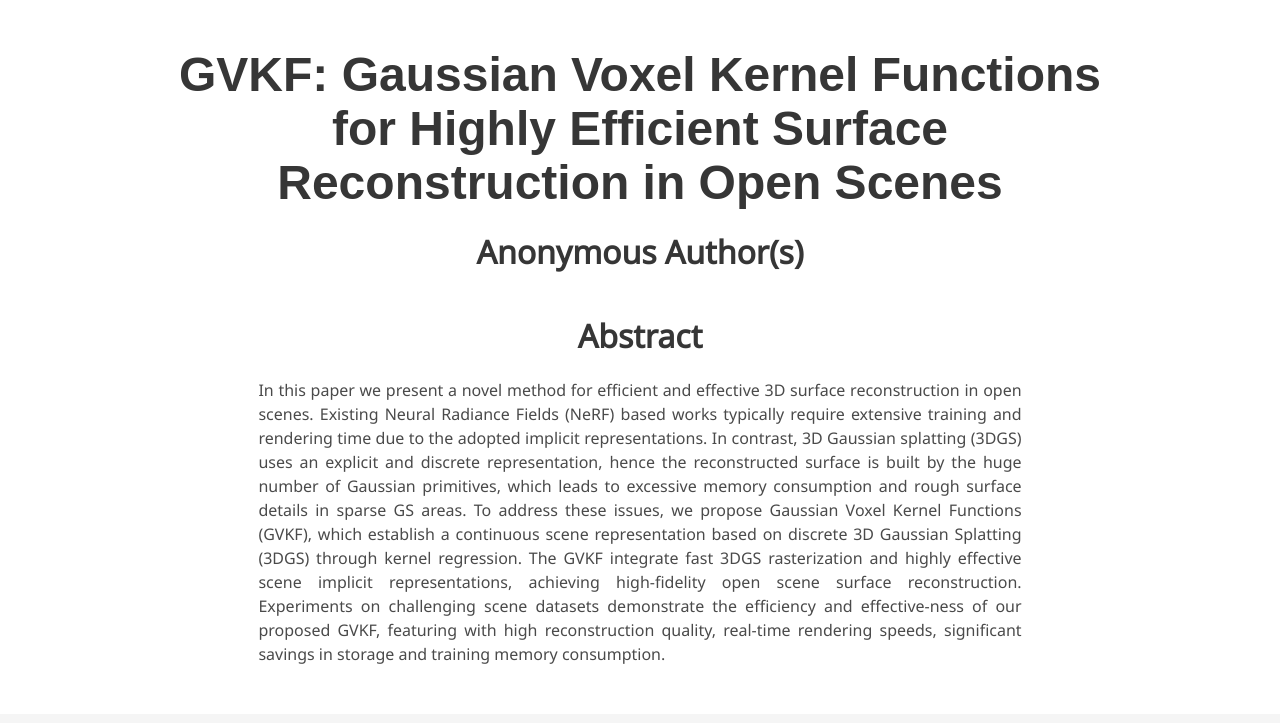
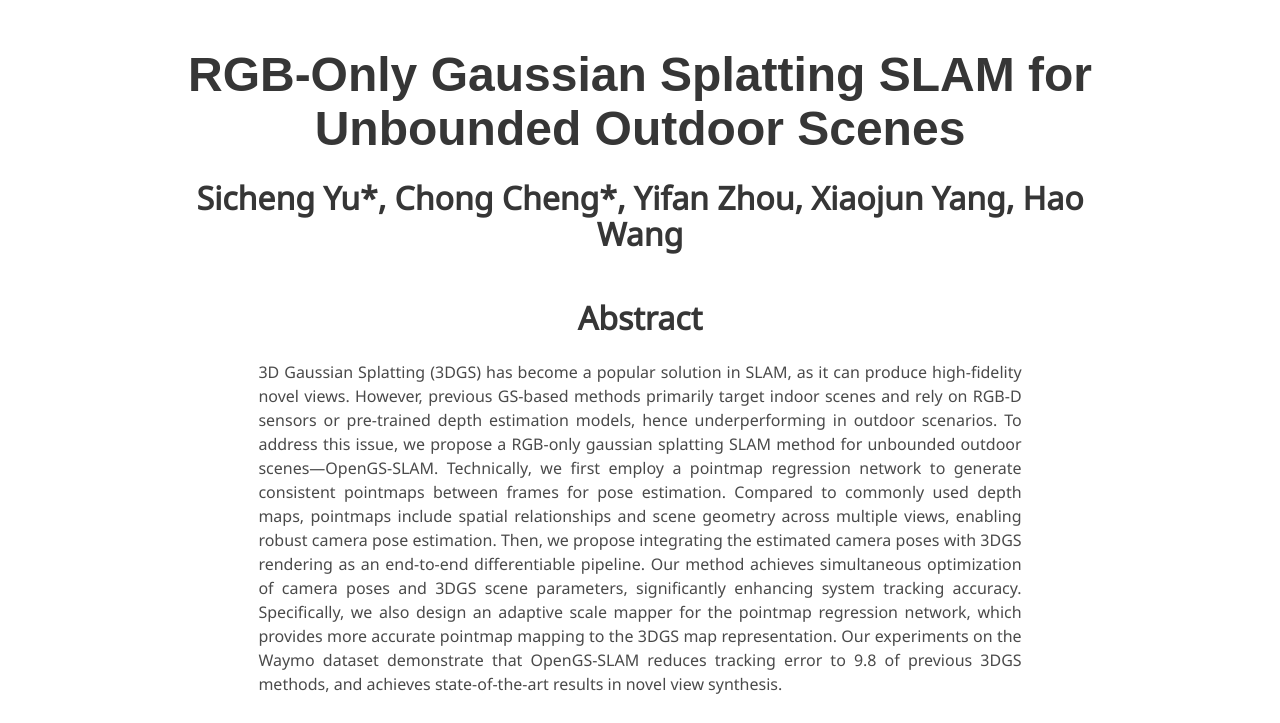
Before and after one commit to ChengChong001/OpenGS-SLAM, a plain HTML site: page index.html in a window 1280 px wide. Shown: the top 723 px of the page. Drawn offline with nearby package versions, Linux system fonts and the light colour scheme; a web font is replaced by a local one.

Commit message:
Update index.html

```diff
--- a/index.html
+++ b/index.html
@@ -3,17 +3,17 @@
 <head>
   <meta charset="utf-8">
   <meta name="description"
-        content="GVKF">
-  <meta name="keywords" content="3dgs">
+        content="OpenGS-SLAM">
+  <meta name="keywords" content="3DGS, SLAM">
   <meta name="viewport" content="width=device-width, initial-scale=1">
 
   <meta name="twitter:card" content="summary">
   <!-- <meta name="twitter:image:src" content="http://marigoldmonodepth.github.io/images/marigold_logo_square.jpg"> -->
   <!-- <meta name="twitter:title" content="Marigold Depth"> -->
   <!-- <meta name="twitter:description" content="Repurposing Diffusion-Based Image Generators for Monocular Depth Estimation"> -->
-  <!-- <meta name="twitter:creator" content="@AntonObukhov1"> -->
+  <!-- <meta name="twitter:creator" content="@AntonObukhov1">
 
-  <title>GVKF</title>
+  <title>OpenGS-SLAM</title>
 
   <!-- Google tag (gtag.js) -->
   <script async src="https://www.googletagmanager.com/gtag/js?id=G-1FWSVCGZTG"></script>
@@ -67,9 +67,8 @@
     <div class="container is-max-desktop">
       <div class="columns is-centered">
         <div class="column has-text-centered">
-          <h1 class="title is-1 publication-title">GVKF: Gaussian Voxel Kernel Functions for Highly
-            Efficient Surface Reconstruction in Open Scenes</h1>
-          <h3 class="title has-text-centered">Anonymous Author(s)</h3>
+          <h1 class="title is-1 publication-title">RGB-Only Gaussian Splatting SLAM for Unbounded Outdoor Scenes</h1>
+          <h3 class="title has-text-centered">Sicheng Yu*, Chong Cheng*, Yifan Zhou, Xiaojun Yang, Hao Wang</h3>
         </div>
       </div>
     </div>
@@ -85,18 +84,10 @@
         <h2 class="title is-3">Abstract</h2>
         <div class="content has-text-justified">
           <p>
-            In this paper we present a novel method for efficient and effective 3D surface reconstruction in open scenes. Existing Neural Radiance Fields (NeRF) based
-works typically require extensive training and rendering time due to the adopted
-implicit representations. In contrast, 3D Gaussian splatting (3DGS) uses an explicit
-and discrete representation, hence the reconstructed surface is built by the huge
-number of Gaussian primitives, which leads to excessive memory consumption
-and rough surface details in sparse GS areas. To address these issues, we propose
-Gaussian Voxel Kernel Functions (GVKF), which establish a continuous scene
-representation based on discrete 3D Gaussian Splatting (3DGS) through kernel
-regression. The GVKF integrate fast 3DGS rasterization and highly effective scene
-implicit representations, achieving high-fidelity open scene surface reconstruction.
-Experiments on challenging scene datasets demonstrate the efficiency and effective-ness of our proposed GVKF, featuring with high reconstruction quality, real-time
-rendering speeds, significant savings in storage and training memory consumption.
+            3D Gaussian Splatting (3DGS) has become a popular solution in SLAM, as it can produce high-fidelity novel views. However, previous GS-based methods primarily target indoor scenes and rely on RGB-D sensors or pre-trained depth estimation models, hence underperforming in outdoor scenarios. To address this issue, we propose a RGB-only gaussian splatting SLAM method for unbounded outdoor scenes—OpenGS-SLAM.
+Technically, we first employ a pointmap regression network to generate consistent pointmaps between frames for pose estimation. Compared to commonly used depth maps, pointmaps include spatial relationships and scene geometry across multiple views, enabling robust camera pose estimation.
+Then, we propose integrating the estimated camera poses with 3DGS rendering as an end-to-end differentiable pipeline. Our method achieves simultaneous optimization of camera poses and 3DGS scene parameters, significantly enhancing system tracking accuracy. Specifically, we also design an adaptive scale mapper for the pointmap regression network, which provides more accurate pointmap mapping to the 3DGS map representation.
+Our experiments on the Waymo dataset demonstrate that OpenGS-SLAM reduces tracking error to 9.8 of previous 3DGS methods, and achieves state-of-the-art results in novel view synthesis.
           </p>
         </div>
       </div>
@@ -105,7 +96,7 @@ rendering speeds, significant savings in storage and training memory consumption
   </div>
 </section>
 
-
+<!--
 <section class="hero is-light is-small">
   <div class="hero-body">
     <div class="columns is-centered has-text-centered">
@@ -845,7 +836,7 @@ rendering speeds, significant savings in storage and training memory consumption
       </div>
     </div>
   </div>
-</section> -->
+</section> --> -->
 
 <script>
   $(window).on('load', function() {
```
